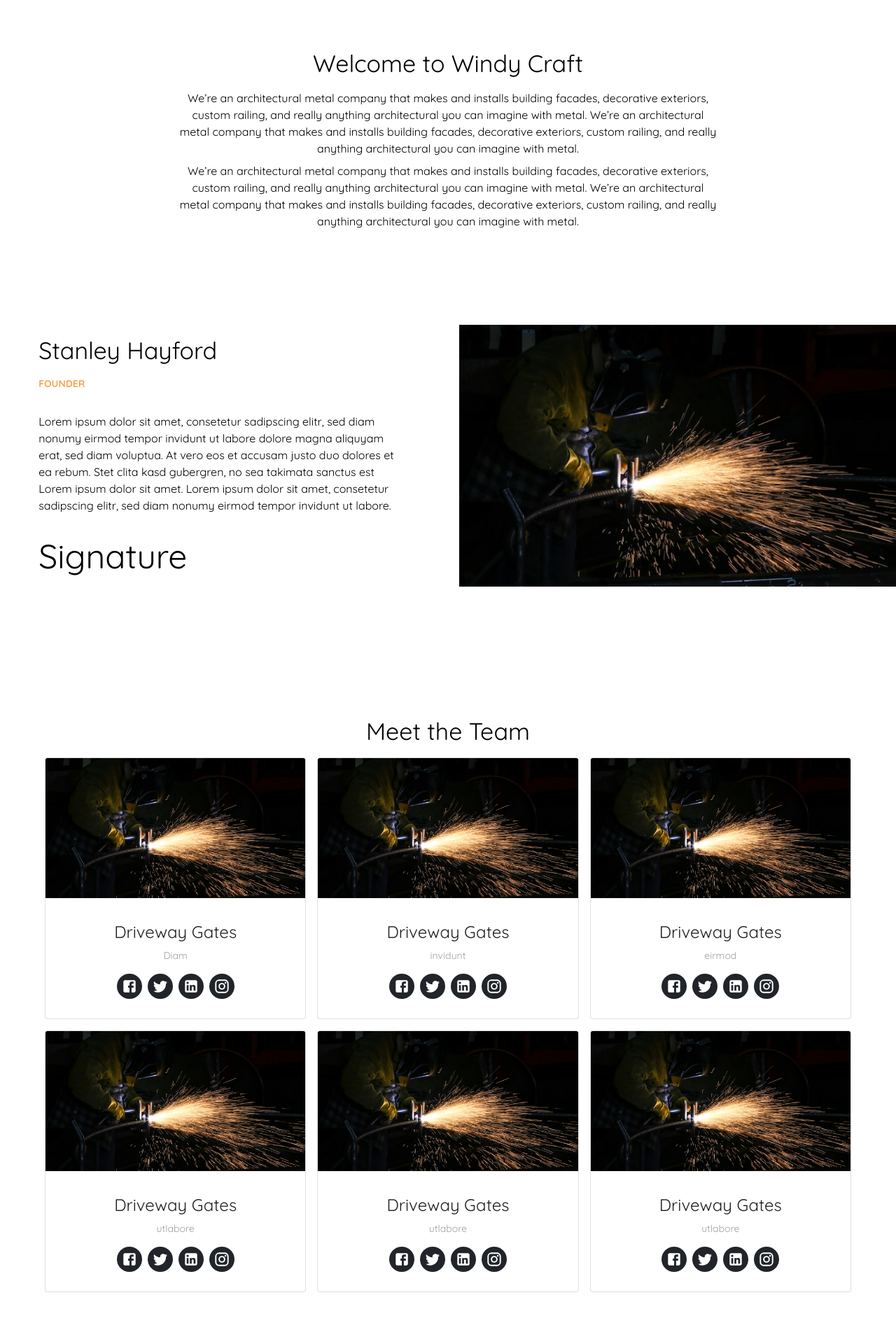
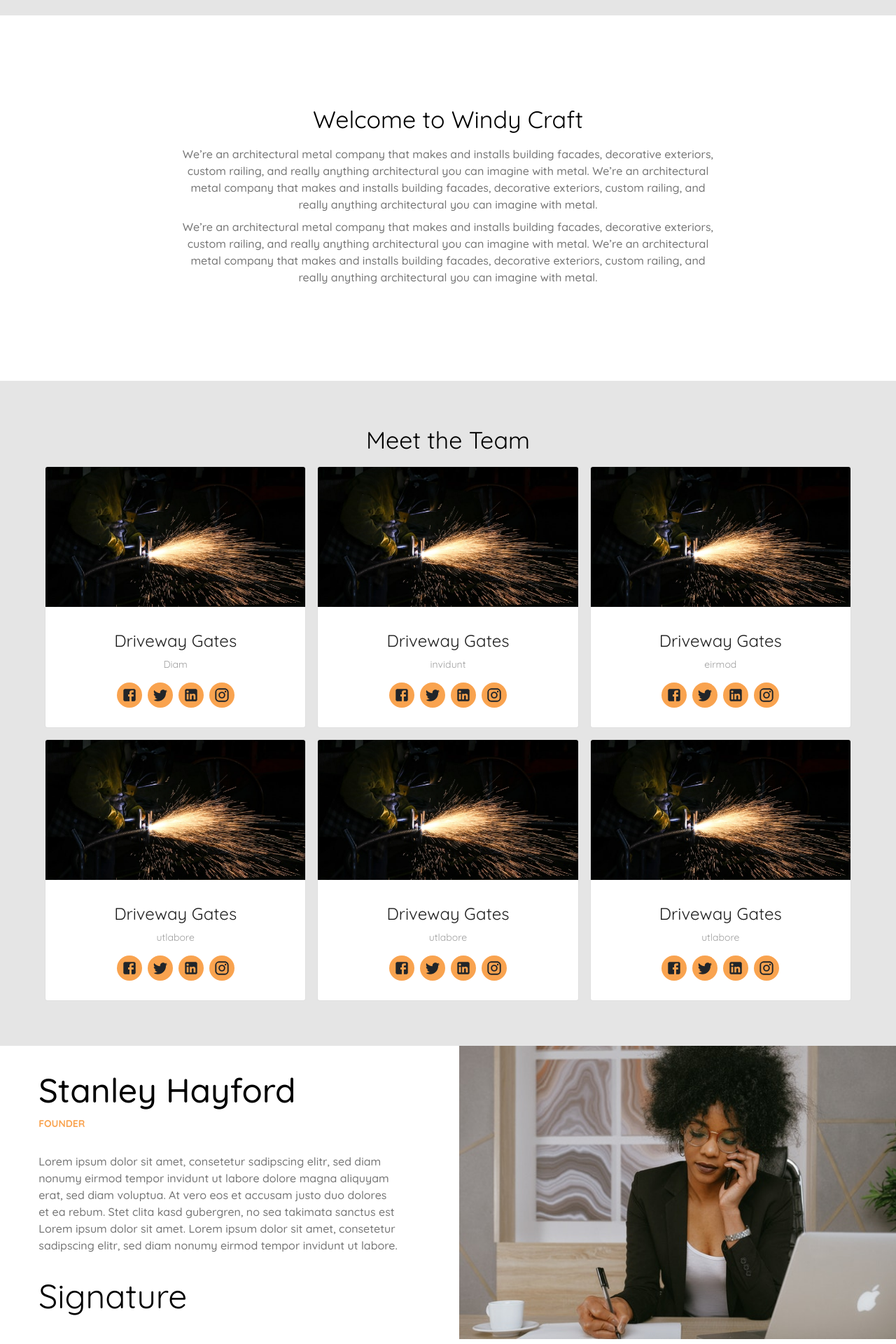
Before and after one commit to stanleyHayes/windycraft, a React (Create React App) app: page /about in a window 1280 px wide. Shown: the part 740-2660 px from the top of the page at 70% size. Built offline with nearby package versions, Linux system fonts and the light colour scheme.

Commit message:
Update colors

```diff
--- a/src/components/shared/core-value.js
+++ b/src/components/shared/core-value.js
@@ -1,4 +1,5 @@
 import {Card, CardContent, Grid, Typography} from "@mui/material";
+import {grey} from "@mui/material/colors";
 
 const CoreValue = ({value}) => {
 
@@ -12,10 +13,10 @@ const CoreValue = ({value}) => {
                 </Grid>
                 <Typography
                     mb={2}
-                    sx={{color: 'secondary.main'}}
+                    sx={{color: 'primary.main'}}
                     variant="h5"
                     align="center">{value.name}</Typography>
-                <Typography variant="body1" align="center">{value.description}</Typography>
+                <Typography paragraph={true} sx={{color: grey['600'], fontWeight: 500}} align="center">{value.description}</Typography>
             </CardContent>
         </Card>
     )
--- a/src/components/shared/service.js
+++ b/src/components/shared/service.js
@@ -1,4 +1,5 @@
 import {Card, CardContent, CardMedia, Typography} from "@mui/material";
+import {grey} from "@mui/material/colors";
 
 const Service = ({service}) => {
     return (
@@ -15,7 +16,10 @@ const Service = ({service}) => {
                     px: 8
                 }}>
                 <Typography align="center" variant="h5" mb={2}>{service.title}</Typography>
-                <Typography align="center" variant="body1">
+                <Typography
+                    sx={{color: grey['600'], fontWeight: 500}}
+                    align="center"
+                    paragraph={true}>
                     {service.description}
                 </Typography>
             </CardContent>
--- a/src/components/shared/social-link.js
+++ b/src/components/shared/social-link.js
@@ -10,8 +10,8 @@ const SocialLink = ({account}) => {
                     sx={{
                         fontSize: 36,
                         borderRadius: '50%',
-                        backgroundColor: 'primary.main',
-                        color: 'white',
+                        backgroundColor: 'secondary.main',
+                        color: 'primary.main',
                         padding: .8
                     }}
                 />
@@ -20,8 +20,8 @@ const SocialLink = ({account}) => {
                     sx={{
                         fontSize: 36,
                         borderRadius: '50%',
-                        backgroundColor: 'primary.main',
-                        color: 'white',
+                        backgroundColor: 'secondary.main',
+                        color: 'primary.main',
                         padding: .8
                     }}/>
             ) : account.platform === 'twitter' ? (
@@ -29,8 +29,8 @@ const SocialLink = ({account}) => {
                     sx={{
                         fontSize: 36,
                         borderRadius: '50%',
-                        backgroundColor: 'primary.main',
-                        color: 'white',
+                        backgroundColor: 'secondary.main',
+                        color: 'primary.main',
                         padding: .8
                     }}
                 />
@@ -38,8 +38,8 @@ const SocialLink = ({account}) => {
                 sx={{
                     fontSize: 36,
                     borderRadius: '50%',
-                    backgroundColor: 'primary.main',
-                    color: 'white',
+                    backgroundColor: 'secondary.main',
+                    color: 'primary.main',
                     padding: .8
                 }}
             />}
--- a/src/pages/about/about-page.js
+++ b/src/pages/about/about-page.js
@@ -13,6 +13,7 @@ import {selectProcesses} from "../../redux/process/process-reducer";
 import Process from "../../components/shared/process";
 import {selectFAQs} from "../../redux/faqs/faq-reducer";
 import FAQ from "../../components/shared/faq";
+import {grey} from "@mui/material/colors";
 
 const AboutPage = () => {
 
@@ -23,7 +24,9 @@ const AboutPage = () => {
                 maxWidth: '100%',
                 maxHeight: '100%',
                 width: '100%',
-                height: '100%'
+                height: '100%',
+                objectPosition: 'top',
+                objectFit: 'cover'
             }
         }
     });
@@ -56,7 +59,7 @@ const AboutPage = () => {
                 />
             </div>
 
-            <Box pt={8} pb={8}>
+            <Box pt={8} pb={8} sx={{backgroundColor: 'background.dark'}}>
                 <Container>
                     <Typography mb={2} variant="h4" align="center">Mission & Vision</Typography>
                     <Grid container={true} spacing={2}>
@@ -71,31 +74,54 @@ const AboutPage = () => {
                 </Container>
             </Box>
 
+            <Box pt={8} pb={8} sx={{backgroundColor: 'background.light'}}>
                 <Container>
                     <Grid container={true} justifyContent="center" pt={8} pb={8}>
                         <Grid item={true} xs={12} md={8}>
                             <Typography mb={2} align="center" variant="h4">
                                 Welcome to Windy Craft
                             </Typography>
-                        <Typography mb={1} align="center" paragraph={true}>
-                            We’re an architectural metal company that makes and installs building facades, decorative
+                            <Typography sx={{color: grey['600'], fontWeight: 500}} mb={1} align="center"
+                                        paragraph={true}>
+                                We’re an architectural metal company that makes and installs building facades,
+                                decorative
                                 exteriors,
                                 custom railing, and really anything architectural you can imagine with metal. We’re an
-                            architectural metal company that makes and installs building facades, decorative exteriors,
+                                architectural metal company that makes and installs building facades, decorative
+                                exteriors,
                                 custom railing, and really anything architectural you can imagine with metal.
                             </Typography>
-                        <Typography mb={1} align="center" paragraph={true}>
-                            We’re an architectural metal company that makes and installs building facades, decorative
+                            <Typography sx={{color: grey['600'], fontWeight: 500}} mb={1} align="center"
+                                        paragraph={true}>
+                                We’re an architectural metal company that makes and installs building facades,
+                                decorative
                                 exteriors,
                                 custom railing, and really anything architectural you can imagine with metal. We’re an
-                            architectural metal company that makes and installs building facades, decorative exteriors,
+                                architectural metal company that makes and installs building facades, decorative
+                                exteriors,
                                 custom railing, and really anything architectural you can imagine with metal.
                             </Typography>
                         </Grid>
                     </Grid>
                 </Container>
+            </Box>
 
-            <Box pt={8} pb={8} sx={{minHeight: '70vh'}}>
+            <Box pt={8} pb={8} sx={{backgroundColor: 'background.dark'}}>
+                <Container>
+                    <Typography mb={2} variant="h4" align="center">Meet the Team</Typography>
+                    <Grid container={true} spacing={2}>
+                        {teams.map((team, index) => {
+                            return (
+                                <Grid key={index} item={true} xs={12} md={4}>
+                                    <Team team={team}/>
+                                </Grid>
+                            )
+                        })}
+                    </Grid>
+                </Container>
+            </Box>
+
+            <Box sx={{minHeight: '60vh', backgroundColor: 'background.light'}}>
                 <Grid container={true} spacing={4}>
                     <Grid item={true} xs={12} md={6}>
                         <Container
@@ -107,7 +133,11 @@ const AboutPage = () => {
                                 display: 'flex'
                             }}>
                             <Box>
-                                <Typography mb={2} variant='h4'>Stanley Hayford</Typography>
+                                <Typography
+                                    sx={{
+                                        fontSize: {xs: 24, md: 48},
+                                        fontWeight: 500
+                                    }} mb={1} variant='h4'>Stanley Hayford</Typography>
                                 <Typography
                                     sx={{
                                         fontWeight: 'bold',
@@ -115,7 +145,7 @@ const AboutPage = () => {
                                         textTransform: 'uppercase'
                                     }}
                                     variant="body2" mb={4}>Founder</Typography>
-                                <Typography variant="body1" mb={4}>
+                                <Typography sx={{color: grey['600'], fontWeight: 500}} paragraph={true} mb={4}>
                                     Lorem ipsum dolor sit amet, consetetur sadipscing elitr, sed diam
                                     nonumy eirmod tempor invidunt ut labore dolore magna aliquyam erat, sed diam
                                     voluptua.
@@ -130,28 +160,13 @@ const AboutPage = () => {
                             </Box>
                         </Container>
                     </Grid>
-                    <Grid item={true} xs={12} md={6}>
-                        <img alt="" src="/assets/about-background-image.jpg" className={classes.ceoImage}/>
+                    <Grid item={true} xs={12} md={6} sx={{maxHeight: '100%'}}>
+                        <img alt="" src="/assets/ceo.jpg" className={classes.ceoImage}/>
                     </Grid>
                 </Grid>
             </Box>
 
-            <Box pt={8} pb={8}>
-                <Container>
-                    <Typography mb={2} variant="h4" align="center">Meet the Team</Typography>
-                    <Grid container={true} spacing={2}>
-                        {teams.map((team, index) => {
-                            return (
-                                <Grid key={index} item={true} xs={12} md={4}>
-                                    <Team team={team}/>
-                                </Grid>
-                            )
-                        })}
-                    </Grid>
-                </Container>
-            </Box>
-
-            <Box pt={8} pb={8}>
+            <Box pt={8} pb={8} sx={{backgroundColor: 'background.dark'}}>
                 <Container>
                     <Typography mb={2} variant="h4" align="center">Our Core Values</Typography>
                     <Grid container={true} spacing={2}>
@@ -166,10 +181,10 @@ const AboutPage = () => {
                 </Container>
             </Box>
 
-            <Box pt={8} pb={8}>
+            <Box pt={8} pb={8} sx={{backgroundColor: 'background.light'}}>
                 <Container>
                     <Typography mb={2} variant="h4" align="center">Our Process</Typography>
-                    <Typography mb={2} variant="body2" align="center">
+                    <Typography sx={{color: grey['600'], fontWeight: 500}} mb={2} paragraph={true} align="center">
                         Lorem ipsum dolor sit amet, consectetur adipiscing elit.
                         Ut elit tellus, luctus nec ullamcorper mattis, pulvinar dapibus leo.
                     </Typography>
@@ -187,10 +202,10 @@ const AboutPage = () => {
                 </Grid>
             </Box>
 
-            <Box pt={8} pb={8}>
+            <Box pt={8} pb={8} sx={{backgroundColor: 'background.dark'}}>
                 <Container>
                     <Typography mb={2} variant="h4" align="center">FAQ</Typography>
-                    <Typography mb={2} variant="body2" align="center">
+                    <Typography sx={{color: grey['600'], fontWeight: 500}} mb={2} variant="body2" align="center">
                         Lorem ipsum dolor sit amet, consectetur adipiscing elit.
                         Ut elit tellus, luctus nec ullamcorper mattis, pulvinar dapibus leo.
                     </Typography>
@@ -198,21 +213,11 @@ const AboutPage = () => {
                         {faqs && faqs.map((faq, index) => {
                             return (
                                 <Grid item={true} key={index} xs={12} md={4}>
-                                    <FAQ faq={faq}/>
+                                    <FAQ faq={faq} index={index + 1}/>
                                 </Grid>
                             )
                         })}
                     </Grid>
-                </Container>
-            </Box>
-
-            <Box pt={8} pb={8}>
-                <Container>
-                    <Typography mb={2} variant="h4" align="center">Pricing</Typography>
-                    <Typography mb={2} variant="body2" align="center">
-                        Lorem ipsum dolor sit amet, consectetur adipiscing elit.
-                        Ut elit tellus, luctus nec ullamcorper mattis, pulvinar dapibus leo.
-                    </Typography>
                 </Container>
             </Box>
         </Layout>
--- a/src/pages/contact/contact-page.js
+++ b/src/pages/contact/contact-page.js
@@ -1,6 +1,5 @@
 import React, {useState} from "react";
 import Layout from "../../components/layout/layout";
-import {makeStyles} from "@mui/styles";
 import Banner from "../../components/shared/banner";
 import {Box, Button, Card, CardContent, Container, Grid, Stack, TextField, Typography} from "@mui/material";
 import {
@@ -16,14 +15,6 @@ import ContactCard from "../../components/shared/contact-card";
 import IconTextview from "../../components/shared/icon-textview";
 
 const ContactPage = () => {
-
-    const useStyles = makeStyles(theme => {
-        return {
-            container: {},
-        }
-    });
-
-    const classes = useStyles();
 
     const [contact, setContact] = useState({});
     const [error, setError] = useState({});
@@ -47,7 +38,7 @@ const ContactPage = () => {
     return (
         <Layout>
             <Box pb={8} sx={{backgroundColor: 'background.dark'}}>
-                <div className={classes.container}>
+                <div>
                     <Banner
                         title="Contact"
                         links={[{label: 'Home', link: '/'}, {label: 'Contact', link: '/contact'}]}
@@ -188,21 +179,24 @@ const ContactPage = () => {
                                                     margin="dense"
                                                 />
 
-                                                <Grid mt={8} container={true}>
-                                                    <Grid item={true} xs={12} sm={6}>
+                                                <Grid mt={8} container={true} justifyContent="center">
+                                                    <Grid xs={12} item={true}>
                                                         <Button
+                                                            disableElevation={true}
                                                             sx={{
                                                                 borderWidth: 2,
-                                                                paddingTop: 2,
-                                                                paddingBottom: 2,
+                                                                paddingTop: 1.5,
+                                                                paddingBottom: 1.5,
+                                                                fontWeight: 'bold',
+                                                                backgroundColor: "primary.main",
+                                                                color: "secondary.main",
                                                                 transition: 'all 300ms ease-out',
                                                                 '&:hover': {
                                                                     backgroundColor: "secondary.main",
                                                                     color: "primary.main"
                                                                 }
                                                             }}
-                                                            color="secondary"
-                                                            variant="outlined"
+                                                            variant="contained"
                                                             fullWidth={true}>
                                                             Send Message
                                                         </Button>
--- a/src/pages/home/home-page.js
+++ b/src/pages/home/home-page.js
@@ -400,6 +400,7 @@ const HomePage = () => {
                 </Container>
             </Box>
 
+            {/*Get a free quote Section*/}
             <Box pb={8} pt={8} sx={{backgroundColor: 'background.dark'}}>
                 <Container>
                     <Typography mb={2} fontWeight='bold' variant="h5" align="center">Get a free Quote</Typography>
@@ -409,7 +410,7 @@ const HomePage = () => {
                                 <CardContent>
                                     <form onSubmit={handleSubmit}>
                                         <Stack spacing={1.2}>
-                                            <Grid container={true} justifyContent="space-between">
+                                            <Grid container={true} rowGap={1} justifyContent="space-between">
                                                 <Grid item={true} xs={12} md={5.9}>
                                                     <TextField
                                                         required={true}
@@ -542,6 +543,7 @@ const HomePage = () => {
                 </Container>
             </Box>
 
+            {/*Connect with us Section*/}
             <Box pb={8} pt={8} sx={{backgroundColor: 'background.light'}}>
                 <Container>
                     <Grid mb={2} container={true} justifyContent="center">
@@ -569,6 +571,7 @@ const HomePage = () => {
                 </Container>
             </Box>
 
+            {/*Testimonial Section*/}
             <Box pb={8} pt={8} sx={{backgroundColor: 'background.dark'}}>
                 <Container>
                     <Typography mb={2} fontWeight='bold' variant="body2" align="center">Testimonials</Typography>
```
Also changed, not shown: src/components/shared/contact-card.js (+5 -4 lines), src/components/shared/faq.js (+31 -5 lines), public/assets/ceo.jpg (added). Lines whose indentation alone changed are shown as unchanged.
